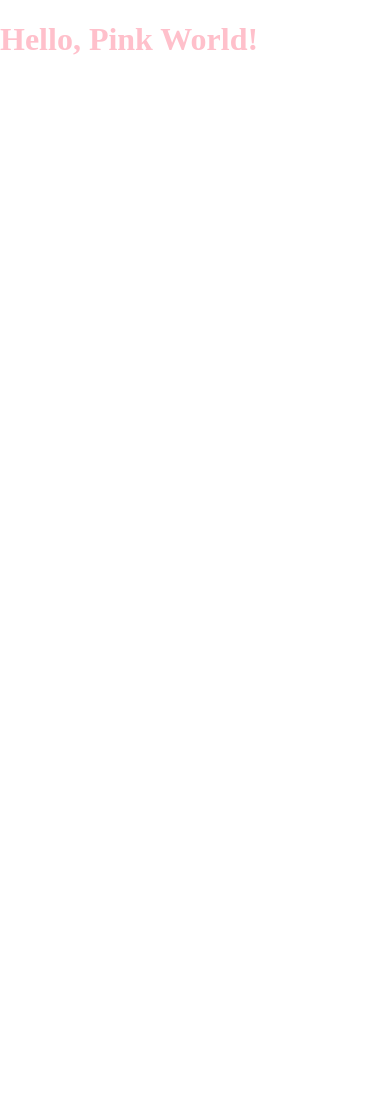
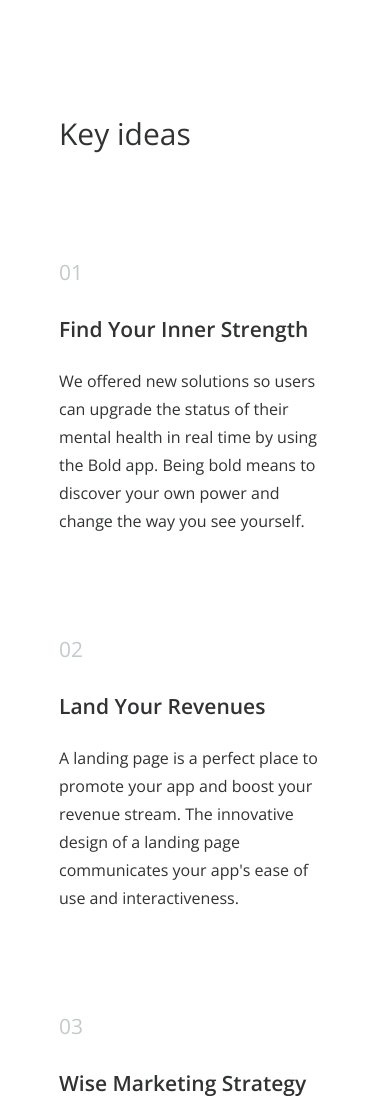
Before and after one commit to weymoz/arounda-key-ideas, a website: page docs/index.html in a window 390 px wide. Shown: the top 1106 px of the page. Before the commit the page ends 844 px from the top, so only its background shows below. Drawn offline with nearby package versions, Linux system fonts and the light colour scheme.

Commit message:
mobile styles (320px)

```diff
--- a/docs/index.html
+++ b/docs/index.html
@@ -2,10 +2,56 @@
 <html lang="en">
 <head>
   <meta charset="UTF-8">
+   <meta name="viewport" content="width=device-width, initial-scale=1.0">
   <title></title>
   <link rel="stylesheet" href="style.css">
+  <link href="https://fonts.googleapis.com/css?family=Open+Sans:400,600,700&display=swap" rel="stylesheet">
 </head>
 <body>
-  <h1>Hello, Pink World!</h1>
+
+  <!-- container -->
+  <div class="container">
+
+    <!-- key ideas -->
+    <section class="key-ideas">
+      <h2 class="key-ideas__title">Key ideas</h2>
+      <ul class="key-ideas__items">
+
+        <!-- item 1 -->
+        <li class="key-ideas__item">
+          <p class="key-ideas__item-number">01</p>
+          <h3 class="key-ideas__item-title">
+            Find Your Inner Strength
+          </h3>
+          <p class="key-ideas__item-text">
+          We offered new solutions so users can upgrade the status of their mental health in real time by using the Bold app. Being bold means to discover your own power and change the way you see yourself.
+          </p>
+        </li>
+
+        <!-- item 2 -->
+        <li class="key-ideas__item">
+          <p class="key-ideas__item-number">02</p>
+          <h3 class="key-ideas__item-title">
+            Land Your Revenues
+          </h3>
+          <p class="key-ideas__item-text">
+          A landing page is a perfect place to promote your app and boost your revenue stream. The innovative design of a landing page communicates your app's ease of use and interactiveness.
+          </p>
+        </li>
+
+        <!-- item 3 -->
+        <li class="key-ideas__item">
+          <p class="key-ideas__item-number">03</p>
+          <h3 class="key-ideas__item-title">Wise Marketing Strategy</h3>
+          <p class="key-ideas__item-text">
+          Marketing was the key to the success of this meditation app. With that in mind, a full-fledged marketing strategy was created and successfully deployed.
+          </p>
+        </li>
+      </ul>
+    </section>
+    <!-- key-ideas end -->
+
+  </div>
+  <!-- container end -->
 </body>
 </html>
--- a/docs/style.css
+++ b/docs/style.css
@@ -306,4 +306,72 @@ template {
 
 
 body {
-  color: pink; }
+  min-width: 320px;
+  margin: 0;
+  padding: 0;
+  font-size: 16px;
+  line-height: 28px;
+  font-family: 'Open Sans', sans-serif;
+  font-weight: 400;
+  color: #313233; }
+
+ul {
+  margin: 0;
+  padding: 0;
+  list-style: none; }
+
+h1, h2, h3 {
+  margin: 0;
+  font-weight: 600; }
+
+p {
+  margin: 0; }
+
+body {
+  min-width: 320px; }
+
+.container {
+  box-sizing: border-box;
+  width: 320px;
+  padding-left: 24px;
+  padding-right: 24px;
+  padding-top: 120px;
+  padding-bottom: 60px;
+  margin: 0 auto; }
+
+.key-ideas__title {
+  font-size: 30px;
+  font-weight: 400;
+  margin-bottom: 70px; }
+
+.key-ideas__item {
+  padding-top: 40px;
+  padding-bottom: 60px; }
+
+.key-ideas__item-number {
+  font-size: 21px;
+  color: #c3cacb; }
+
+.key-ideas__item-title {
+  margin-top: 24px;
+  margin-bottom: 18px;
+  font-size: 21px;
+  line-height: 39px; }
+
+@media (min-width: 768px) {
+  .container {
+    width: 768px;
+    padding-left: 48px;
+    padding-right: 48px; } }
+
+@media (min-width: 1296px) {
+  .container {
+    width: 1296px;
+    padding-left: 108px;
+    padding-right: 108px; } }
+
+@media (min-width: 1680px) {
+  .container {
+    width: 1680px;
+    padding-left: 245px;
+    padding-right: 245px; } }
--- /dev/null
+++ b/src/scss/_global.scss
@@ -0,0 +1,28 @@
+body {
+  min-width: $breakpoint-mobile;
+
+  margin: 0;
+  padding: 0;
+
+  font-size: 16px;
+  line-height: 28px;
+  font-family: 'Open Sans', sans-serif;
+  font-weight: 400;
+
+  color: #313233;
+}
+
+ul {
+  margin: 0;
+  padding: 0;
+  list-style: none;
+}
+
+h1,h2,h3 {
+  margin: 0;
+  font-weight: 600;
+}
+
+p {
+  margin: 0;
+}
--- /dev/null
+++ b/src/scss/_key-ideas.scss
@@ -0,0 +1,70 @@
+body {
+  min-width: 320px;
+}
+
+.container {
+  box-sizing: border-box;
+  width: 320px;
+
+  padding-left: 24px;
+  padding-right: 24px;
+
+  padding-top: 120px;
+  padding-bottom: 60px;
+
+  margin: 0 auto;
+}
+
+.key-ideas {
+  &__title {
+    font-size: 30px;
+    font-weight: 400;
+
+    margin-bottom: 70px;
+  }
+
+  &__item {
+    padding-top: 40px;
+    padding-bottom: 60px;
+  }
+
+  &__item-number {
+    font-size: 21px;
+    color: #c3cacb;
+  }
+
+  &__item-title {
+    margin-top: 24px;
+    margin-bottom: 18px;
+    font-size: 21px;
+    line-height: 39px;
+  }
+}
+
+
+@media (min-width: $breakpoint-tablet) {
+  .container {
+    width: $breakpoint-tablet;
+
+    padding-left: 48px;
+    padding-right: 48px;
+  }
+}
+
+@media (min-width: $breakpoint-desktop) {
+  .container {
+    width: $breakpoint-desktop;
+
+    padding-left: 108px;
+    padding-right: 108px;
+  }
+}
+
+@media (min-width: $breakpoint-desktop-lg) {
+  .container {
+    width: $breakpoint-desktop-lg;
+
+    padding-left: 245px;
+    padding-right: 245px;
+  }
+}
--- /dev/null
+++ b/src/scss/_vars.scss
@@ -0,0 +1,4 @@
+$breakpoint-mobile: 320px;
+$breakpoint-tablet: 768px;
+$breakpoint-desktop: 1296px;
+$breakpoint-desktop-lg: 1680px;
--- a/src/scss/main.scss
+++ b/src/scss/main.scss
@@ -1,4 +1,3 @@
-@import './component';
-body {
-  color: $text-color;
-}
+@import './vars';
+@import './global';
+@import './key-ideas';
```
Also changed, not shown: src/index.html (+47 -1 lines), 6 other files.
